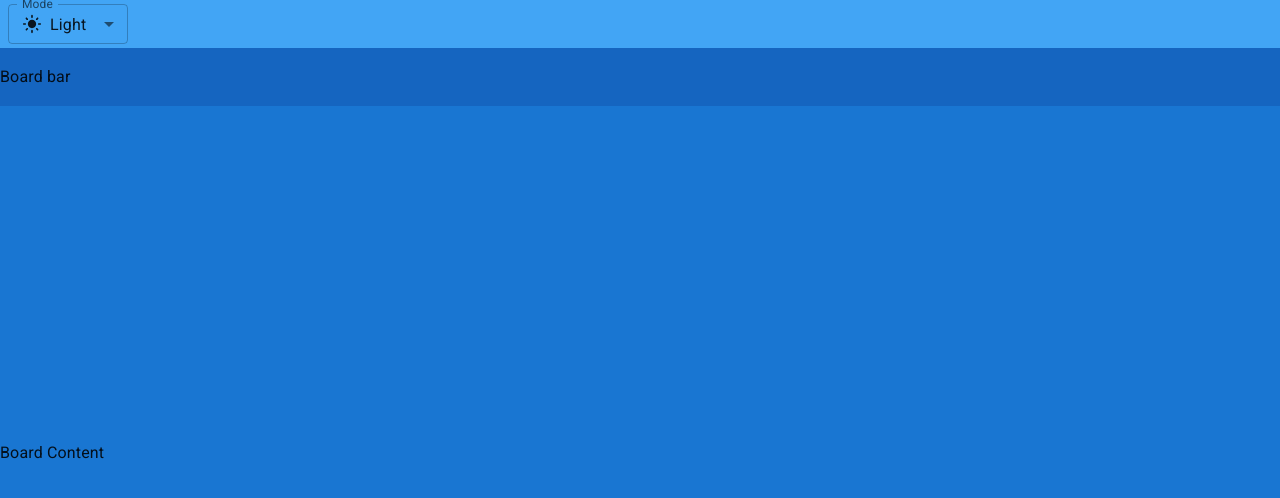
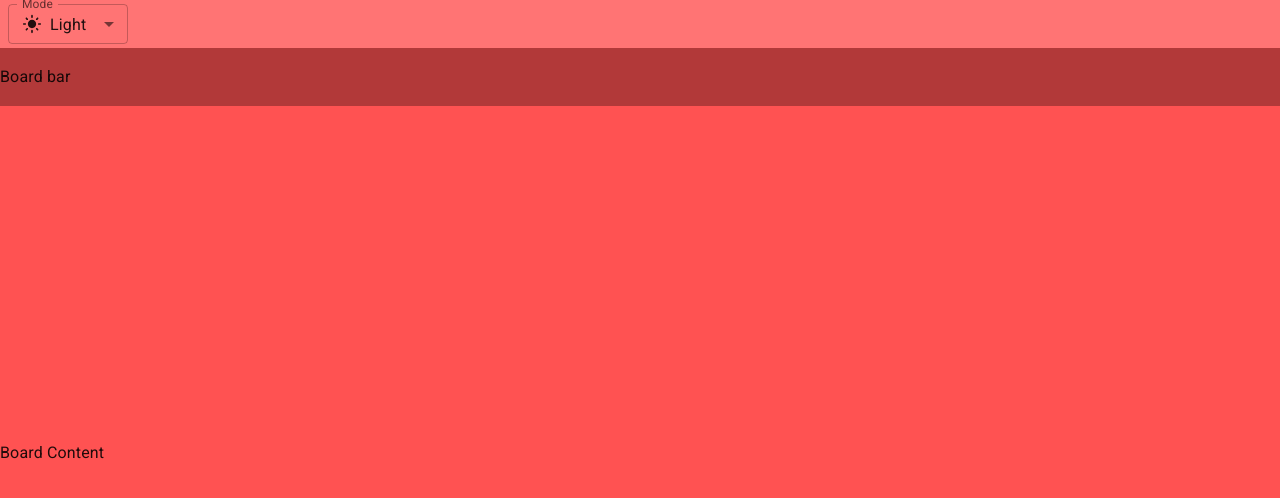
Before and after one commit to anhtudo97/trello-web-reactjs, a React (Vite) app: page / in a window 1280 px wide. Shown: the top 498 px of the page. Built offline with nearby package versions, Linux system fonts and the light colour scheme.

Commit message:
feat: atomic components

```diff
--- a/src/App.jsx
+++ b/src/App.jsx
@@ -1,94 +1,10 @@
-import { useColorScheme } from '@mui/material/styles'
-
-import InputLabel from '@mui/material/InputLabel'
-import MenuItem from '@mui/material/MenuItem'
-import FormControl from '@mui/material/FormControl'
-import Select from '@mui/material/Select'
-import LightModeIcon from '@mui/icons-material/LightMode'
-import DarkModeIcon from '@mui/icons-material/DarkMode'
-import SettingsBrightnessIcon from '@mui/icons-material/SettingsBrightness'
-import Box from '@mui/material/Box'
-import Container from '@mui/material/Container'
-
-function ModeSelect() {
-  const { mode, setMode } = useColorScheme()
-
-  const handleChange = (event) => {
-    const mode = event.target.value
-    setMode(mode)
-  }
-
-  return (
-    <FormControl sx={{ m: 1, minWidth: 120 }} size="small">
-      <InputLabel id="label-select-dark-light-mode">Mode</InputLabel>
-      <Select
-        labelId="label-select-dark-light-mode"
-        id="select-dark-light-mode"
-        value={mode}
-        label="Mode"
-        onChange={handleChange}
-      >
-        <MenuItem value="light">
-          <Box display="flex" alignItems={'center'} gap={1}>
-            <LightModeIcon fontSize="small" />
-            Light
-          </Box>
-        </MenuItem>
-        <MenuItem value="system">
-          <Box display="flex" alignItems={'center'} gap={1}>
-            <DarkModeIcon fontSize="small" />
-            System
-          </Box>
-        </MenuItem>
-        <MenuItem value="dark">
-          <Box display="flex" alignItems={'center'} gap={1}>
-            <SettingsBrightnessIcon fontSize="small" />
-            Dark
-          </Box>
-        </MenuItem>
-      </Select>
-    </FormControl>
-  )
-}
+import Board from './pages/Boards/_id'
 
 function App() {
   return (
-    <Container sx={{ height: '100vh' }} maxWidth={false} disableGutters>
-      <Box
-        sx={{
-          backgroundColor: 'primary.light',
-          width: '100%',
-          height: (theme) => theme.trello.appBarHeight,
-          display: 'flex',
-          alignItems: 'center'
-        }}
-      >
-        <ModeSelect />
-      </Box>
-      <Box
-        sx={{
-          backgroundColor: 'primary.dark',
-          width: '100%',
-          height: (theme) => theme.trello.boardBarHeight,
-          display: 'flex',
-          alignItems: 'center'
-        }}
-      >
-        Board bar
-      </Box>
-      <Box
-        sx={{
-          backgroundColor: 'primary.main',
-          width: '100%',
-          height: (theme) =>
-            `calc(100vh - ${theme.trello.appBarHeight} - ${theme.trello.boardBarHeight})`,
-          display: 'flex',
-          alignItems: 'center'
-        }}
-      >
-        Board Content
-      </Box>
-    </Container>
+    <>
+      <Board />
+    </>
   )
 }
 
--- /dev/null
+++ b/src/components/AppBar/index.jsx
@@ -0,0 +1,20 @@
+import Box from '@mui/material/Box';
+import ModeSelect from '../../components/ModeSelect';
+
+function AppBar() {
+  return (
+    <Box
+      sx={{
+        backgroundColor: 'primary.light',
+        width: '100%',
+        height: (theme) => theme.trello.appBarHeight,
+        display: 'flex',
+        alignItems: 'center',
+      }}
+    >
+      <ModeSelect />
+    </Box>
+  );
+}
+
+export default AppBar;
--- /dev/null
+++ b/src/components/ModeSelect/index.jsx
@@ -0,0 +1,53 @@
+import { useColorScheme } from '@mui/material/styles';
+
+import InputLabel from '@mui/material/InputLabel';
+import MenuItem from '@mui/material/MenuItem';
+import FormControl from '@mui/material/FormControl';
+import Select from '@mui/material/Select';
+import LightModeIcon from '@mui/icons-material/LightMode';
+import DarkModeIcon from '@mui/icons-material/DarkMode';
+import SettingsBrightnessIcon from '@mui/icons-material/SettingsBrightness';
+import Box from '@mui/material/Box';
+
+function ModeSelect() {
+  const { mode, setMode } = useColorScheme();
+
+  const handleChange = (event) => {
+    const mode = event.target.value;
+    setMode(mode);
+  };
+
+  return (
+    <FormControl sx={{ m: 1, minWidth: 120 }} size="small">
+      <InputLabel id="label-select-dark-light-mode">Mode</InputLabel>
+      <Select
+        labelId="label-select-dark-light-mode"
+        id="select-dark-light-mode"
+        value={mode}
+        label="Mode"
+        onChange={handleChange}
+      >
+        <MenuItem value="light">
+          <Box display="flex" alignItems={'center'} gap={1}>
+            <LightModeIcon fontSize="small" />
+            Light
+          </Box>
+        </MenuItem>
+        <MenuItem value="system">
+          <Box display="flex" alignItems={'center'} gap={1}>
+            <DarkModeIcon fontSize="small" />
+            System
+          </Box>
+        </MenuItem>
+        <MenuItem value="dark">
+          <Box display="flex" alignItems={'center'} gap={1}>
+            <SettingsBrightnessIcon fontSize="small" />
+            Dark
+          </Box>
+        </MenuItem>
+      </Select>
+    </FormControl>
+  );
+}
+
+export default ModeSelect;
--- /dev/null
+++ b/src/pages/Boards/BoardBar/index.jsx
@@ -0,0 +1,19 @@
+import Box from '@mui/material/Box';
+
+function BoardBar() {
+  return (
+    <Box
+      sx={{
+        backgroundColor: 'primary.dark',
+        width: '100%',
+        height: (theme) => theme.trello.boardBarHeight,
+        display: 'flex',
+        alignItems: 'center',
+      }}
+    >
+      Board bar
+    </Box>
+  );
+}
+
+export default BoardBar;
--- /dev/null
+++ b/src/pages/Boards/BoardContent/index.jsx
@@ -0,0 +1,20 @@
+import Box from '@mui/material/Box';
+
+function BoardContent() {
+  return (
+    <Box
+      sx={{
+        backgroundColor: 'primary.main',
+        width: '100%',
+        height: (theme) =>
+          `calc(100vh - ${theme.trello.appBarHeight} - ${theme.trello.boardBarHeight})`,
+        display: 'flex',
+        alignItems: 'center',
+      }}
+    >
+      Board Content
+    </Box>
+  );
+}
+
+export default BoardContent;
--- /dev/null
+++ b/src/pages/Boards/_id.jsx
@@ -0,0 +1,17 @@
+import Container from '@mui/material/Container';
+
+import AppBar from '../../components/AppBar';
+import BoardBar from './BoardBar';
+import BoardContent from './BoardContent';
+
+function Board() {
+  return (
+    <Container sx={{ height: '100vh' }} maxWidth={false} disableGutters>
+      <AppBar />
+      <BoardBar />
+      <BoardContent />
+    </Container>
+  );
+}
+
+export default Board;
--- a/src/theme.js
+++ b/src/theme.js
@@ -9,16 +9,16 @@
   colorSchemes: {
     light: {
       palette: {
-        // primary: {
-        //   main: '#ff5252'
-        // }
+        primary: {
+          main: '#ff5252'
+        }
       }
     },
     dark: {
       palette: {
-        // primary: {
-        //   main: '#000'
-        // }
+        primary: {
+          main: '#000'
+        }
       }
     }
   }
```
Also changed, not shown: src/pages/Users/index.jsx (added, +9 -0 lines), src/pages/Boards/index.jsx (added), src/pages/Users/_id.jsx (added).
